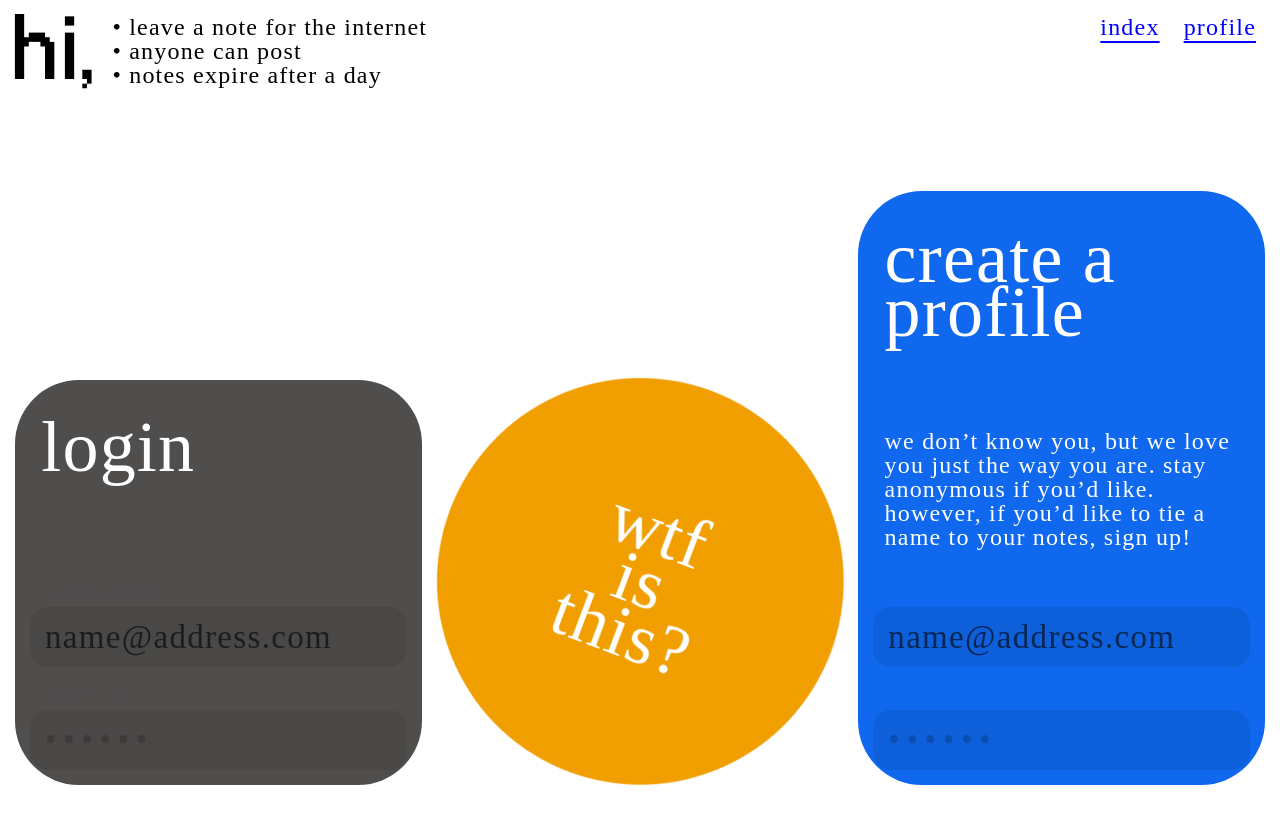
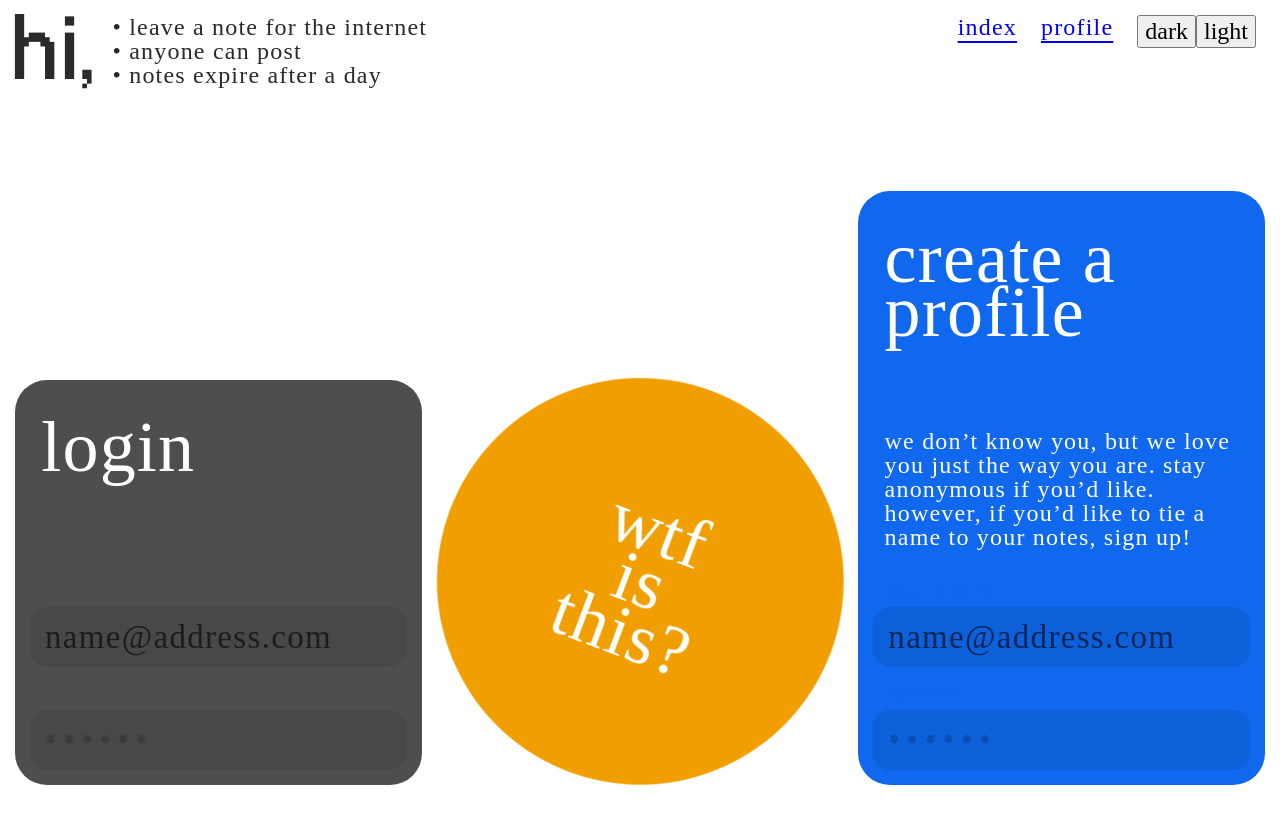
Before and after one commit to egstad/hi, a Nuxt app: page /profile in a window 1280 px wide. Shown: the top 824 px of the page. Built offline with nearby package versions, Linux system fonts and the light colour scheme; no server answers; a web font is replaced by a local one.

Commit message:
hi, began theming

```diff
--- a/assets/scss/reset.scss
+++ b/assets/scss/reset.scss
@@ -166,7 +166,8 @@ html {
   font-family: 'hi';
   font-size: 1.5em;
   letter-spacing: 0.05em;
-  background: #ffffff;
+  background: var(--primary);
+  color: var(--secondary);
 }
 
 html,
--- a/assets/scss/vars.scss
+++ b/assets/scss/vars.scss
@@ -1,11 +1,18 @@
 :root {
   --grid-gutter: 15px;
   --input-height: 60px;
-  --note-background: #fff;
-  --note-foreground: #000;
   --note-radius: 32px;
   --note-radius-child: 18px;
   --note-icon-size: 54px;
+
+  --timing-elastic: cubic-bezier(0.68, -0.55, 0.265, 1.55);
+}
+
+
+.theme-light {
+  --primary: white;
+  --secondary: rgb(43, 41, 41);
+  --tertiary: rgb(255, 255, 255);
 
   --note-default-bg: #FFEC87;
   --note-default-fg: #3C3201;
@@ -21,6 +28,26 @@
 
   --note-cute-bg: #E1EAEC;
   --note-cute-fg: #3B3201;
+}
 
-  --timing-elastic: cubic-bezier(0.68, -0.55, 0.265, 1.55);
+
+.theme-dark {
+  --primary: rgb(36, 36, 36);
+  --secondary: rgb(215, 211, 211);
+  --tertiary: rgb(50, 49, 49);
+
+  --note-default-bg: #FFEC87;
+  --note-default-fg: #3C3201;
+
+  --note-encouraging-bg: #FFBBD3;
+  --note-encouraging-fg: #720037;
+
+  --note-sad-bg: #BAEEFE;
+  --note-sad-fg: #013A7D;
+
+  --note-curious-bg: #DED3FF;
+  --note-curious-fg: #1B0FA0;
+
+  --note-cute-bg: #E1EAEC;
+  --note-cute-fg: #3B3201;
 }
--- a/components/molecules/note-text.vue
+++ b/components/molecules/note-text.vue
@@ -6,7 +6,11 @@
   >
     <p
       class="body"
-      :class="{ lg: body.length < 40, xl: body.length < 10 }"
+      :class="{
+        lg: body.length < 40,
+        xl: body.length < 10,
+        xx: body.length < 6,
+      }"
       ref="body"
     >
       <span>{{ body }}</span>
@@ -42,6 +46,12 @@
   font-size: 300%;
   line-height: 0.65;
   line-height: 0.8;
+  align-items: center !important;
+  justify-content: center;
+}
+
+.xx {
+  font-size: 500%;
   align-items: center !important;
   justify-content: center;
 }
--- a/components/molecules/site-logo.vue
+++ b/components/molecules/site-logo.vue
@@ -16,6 +16,7 @@ header {
   display: flex;
   margin-bottom: 80px;
   justify-content: space-between;
+  color: var(--foreground);
 
   @media (min-width: 500px) {
     justify-content: normal;
--- a/components/molecules/site-nav.vue
+++ b/components/molecules/site-nav.vue
@@ -10,6 +10,14 @@
     <li v-if="$store.state.user.isLoggedIn && !$store.state.user.isAnon">
       <button @click="$store.dispatch('user/logout')">
         logout
+      </button>
+    </li>
+    <li>
+      <button @click="$store.dispatch('theme/setTheme', 'dark')">
+        dark
+      </button>
+      <button @click="$store.dispatch('theme/setTheme', 'light')">
+        light
       </button>
     </li>
   </ul>
--- a/components/organisms/note-create.vue
+++ b/components/organisms/note-create.vue
@@ -67,9 +67,15 @@ So how's it work?
 
 <style lang="scss" scoped>
 .writing {
-  background: #eeeeee;
+  margin: 0 auto;
+  background: var(--tertiary);
   border-radius: var(--note-radius);
   padding: calc(var(--grid-gutter));
+  box-shadow: 0px 45px 123px rgba(black, 0.07),
+    0px 25.8654px 57.5993px rgba(black, 0.0444941),
+    0px 12.4704px 34.8483px rgba(black, 0.0340904),
+    0px 4.35011px 18.7879px rgba(black, 0.0210947);
+
   width: 100%;
   max-width: 400px;
 
--- a/layouts/default.vue
+++ b/layouts/default.vue
@@ -22,6 +22,7 @@ export default {
   beforeMount() {
     window.localStorage.removeItem('user')
     this.handleAuth()
+    this.$store.dispatch('theme/init')
   },
   methods: {
     async handleAuth() {
--- a/pages/profile.vue
+++ b/pages/profile.vue
@@ -117,7 +117,7 @@ ol {
 .rect {
   background: #0f68ed;
   color: white;
-  border-radius: calc(var(--note-radius) * 2);
+  border-radius: var(--note-radius);
   padding: 40px var(--grid-gutter) var(--grid-gutter);
   width: 100%;
   max-width: 560px;
--- /dev/null
+++ b/store/theme.js
@@ -0,0 +1,58 @@
+export const state = () => ({
+  active: 'light',
+  options: {
+    light: 'theme-light',
+    dark: 'theme-dark',
+  },
+})
+
+export const mutations = {
+  light(state) {
+    state.active = 'light'
+  },
+  dark(state) {
+    state.active = 'dark'
+  },
+}
+
+export const actions = {
+  init({ state, dispatch }) {
+    const storedTheme = localStorage.getItem('theme')
+
+    if (storedTheme) {
+      // set stored theme
+      dispatch('setTheme', storedTheme)
+    } else {
+      // set default theme
+      dispatch('setTheme', state.active)
+    }
+  },
+  setTheme({ state, commit, dispatch }, theme) {
+    switch (theme) {
+      case 'light':
+        commit('light')
+        break
+      case 'dark':
+        commit('dark')
+        break
+      default:
+        console.warn(`the theme "${theme}" is not registered`)
+        break
+    }
+
+    dispatch('setClasses')
+    dispatch('saveThemeToStorage')
+  },
+  setClasses({ state }) {
+    // remove old themes
+    Object.keys(state.options).forEach(key => {
+      document.documentElement.classList.remove(state.options[key])
+    })
+
+    // set new theme
+    document.documentElement.classList.add(state.options[state.active])
+  },
+  saveThemeToStorage({ state }) {
+    localStorage.setItem('theme', state.active)
+  },
+}
```
